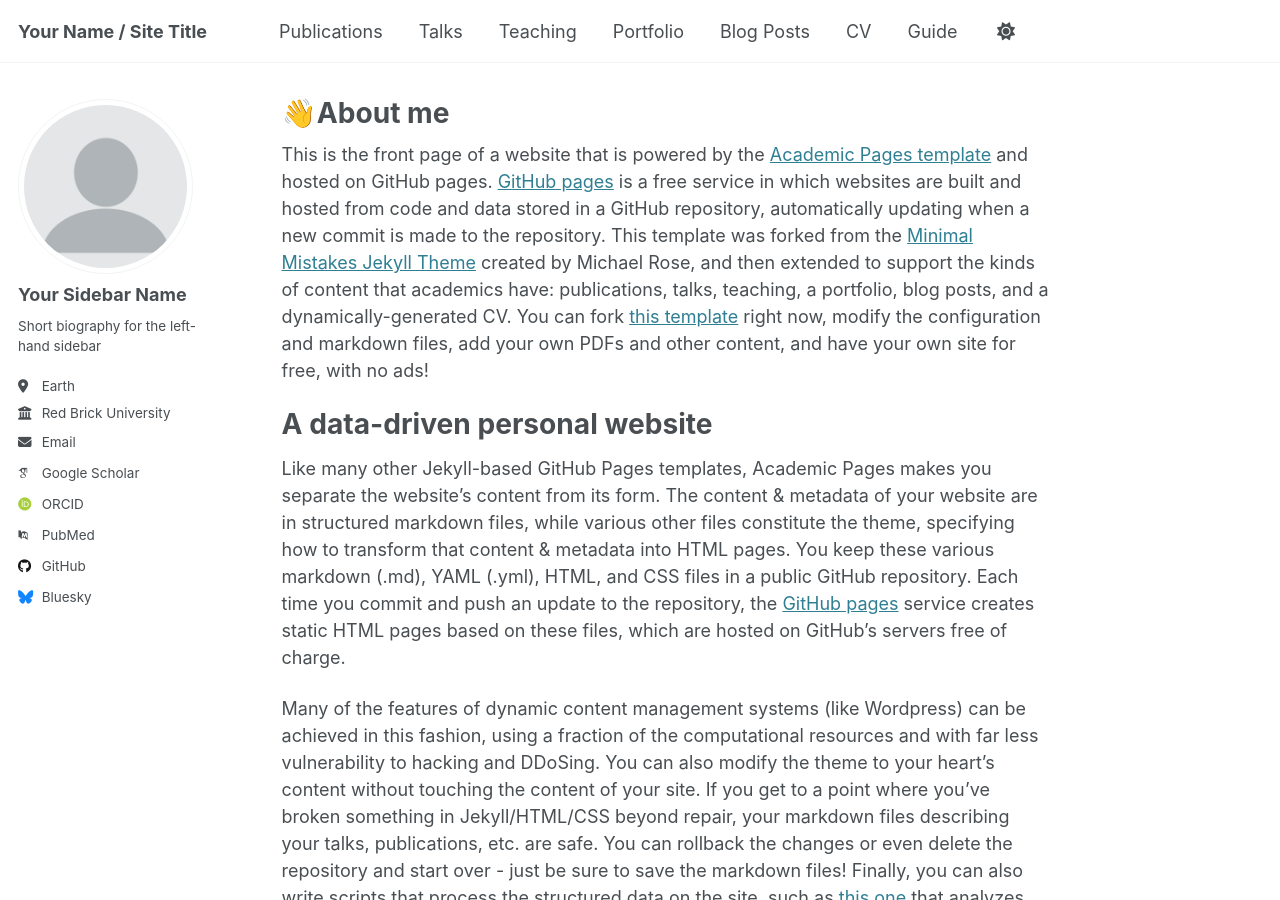
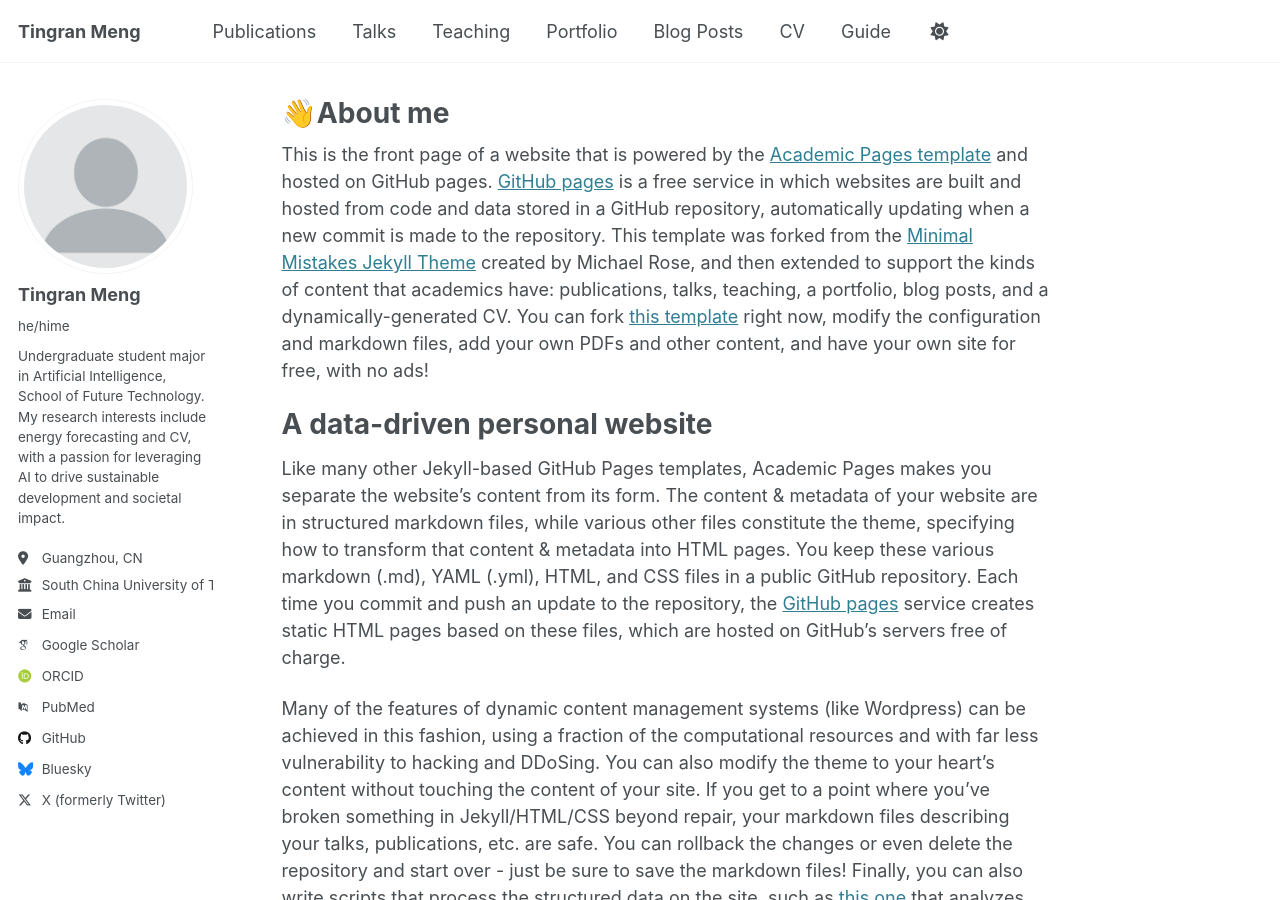
Before and after one commit to MikeMengTR/MikeMengTR.github.io, a Jekyll site: the page built from _pages/about.md, in a window 1280 px wide and 900 px high. Built offline with Jekyll 4.4.1, drawn with Linux system fonts in a browser that asks for light colours; some web fonts are replaced.

Commit message:
Update _config.yml

```diff
--- a/_config.yml
+++ b/_config.yml
@@ -9,11 +9,11 @@
 # Basic Site Settings
 locale                   : "en-US"
 site_theme               : "default"
-title                    : "Your Name / Site Title"
+title                    : "Tingran Meng"
 title_separator          : "-"
 name                     : &name "Your Name"
 description              : &description "personal description"
-url                      : https://academicpages.github.io # the base hostname & protocol for your site e.g. "https://[your GitHub username].github.io"
+url                      : https://MikeMengTR.github.io # the base hostname & protocol for your site e.g. "https://[your GitHub username].github.io"
 baseurl                  : "" # the subpath of your site, e.g. "/blog"
 repository               : "academicpages/academicpages.github.io"
 
@@ -23,13 +23,13 @@ repository               : "academicpages/academicpages.github.io"
 author:
   # Biographic information
   avatar           : "profile.png"
-  name             : "Your Sidebar Name"
-  pronouns         : # example: "she/her"
-  bio              : "Short biography for the left-hand sidebar"
-  location         : "Earth"
-  employer         : "Red Brick University"
+  name             : "Tingran Meng"
+  pronouns         : "he/hime" # example: "she/her"
+  bio              : "Undergraduate student major in Artificial Intelligence, School of Future Technology. My research interests include energy forecasting and CV, with a passion for leveraging AI to drive sustainable development and societal impact."
+  location         : "Guangzhou, CN"
+  employer         : "South China University of Technology"
   uri              : # URL
-  email            : "none@example.org"
+  email            : "202364870171@mail.scut.edu.cn"
 
   # Academic websites
   arxiv            : # URL - Update with the correct link to your profile
@@ -45,7 +45,7 @@ author:
   bitbucket        : # Username - Update with your username on the site
   codepen          : # Username
   dribbble         : # Username
-  github           : "academicpages"
+  github           : "MikeMengTR"
   kaggle           : # Username
   stackoverflow    : # User number or user number and name (i.e., use "1" or "1/jeff-atwood")
 
@@ -67,7 +67,7 @@ author:
   steam            : # Username
   telegram         : # URL
   tumblr           : # Username
-  twitter          : # Username for X / Twitter
+  twitter          : "MikeMengTR"
   vine             : # Username
   weibo            : # Username
   wikipedia        : # Username
```
